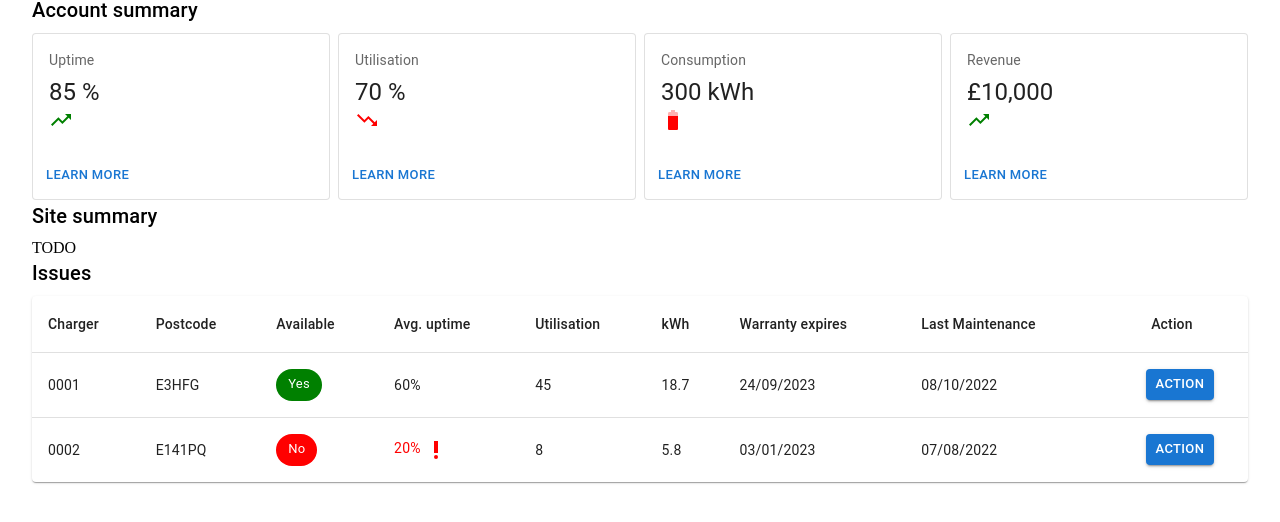
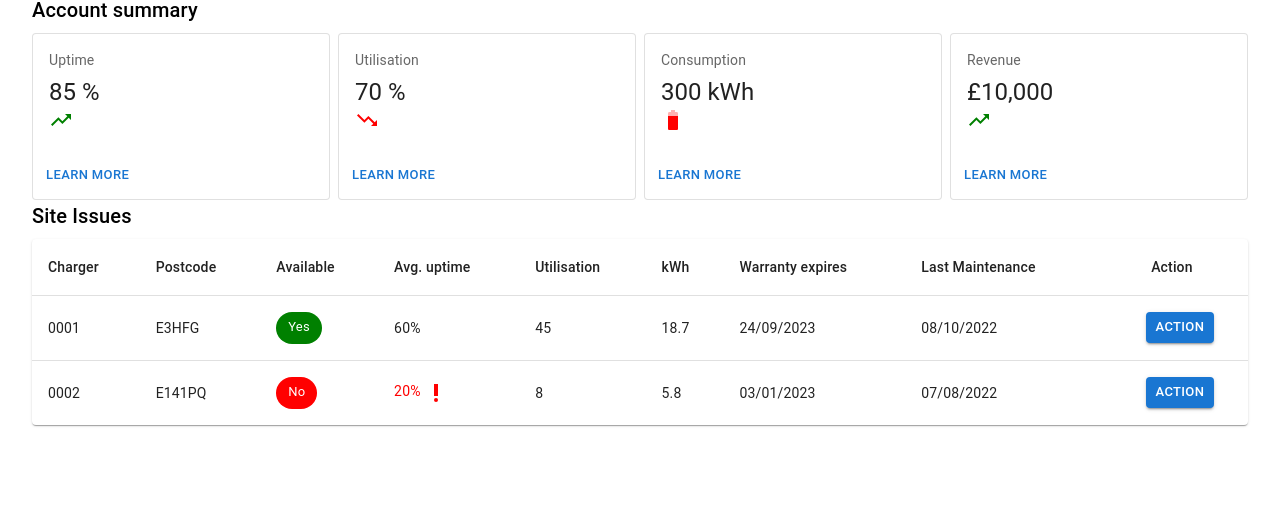
Before and after one commit to DanailMinchev/hosts-dashboard-demo, a Gatsby site: page / in a window 1280 px wide. Shown: the part 142-664 px from the top of the page. Built offline with nearby package versions, Linux system fonts and the light colour scheme; Gatsby itself is replaced by a stand-in of ours.

Commit message:
fix(gatsby): small changes to trigger re-deploy

```diff
--- a/src/pages/index.js
+++ b/src/pages/index.js
@@ -151,15 +151,7 @@ export default function Index() {
           </Grid>
         </Grid>
         <Typography variant="h6" component="h2" gutterBottom>
-          Site summary
-        </Typography>
-        <Grid container spacing={1}>
-          <Grid xs={12}>
-            TODO
-          </Grid>
-        </Grid>
-        <Typography variant="h6" component="h2" gutterBottom>
-          Issues
+          Site Issues
         </Typography>
         <Grid container spacing={1}>
           <Grid xs={12}>
```
